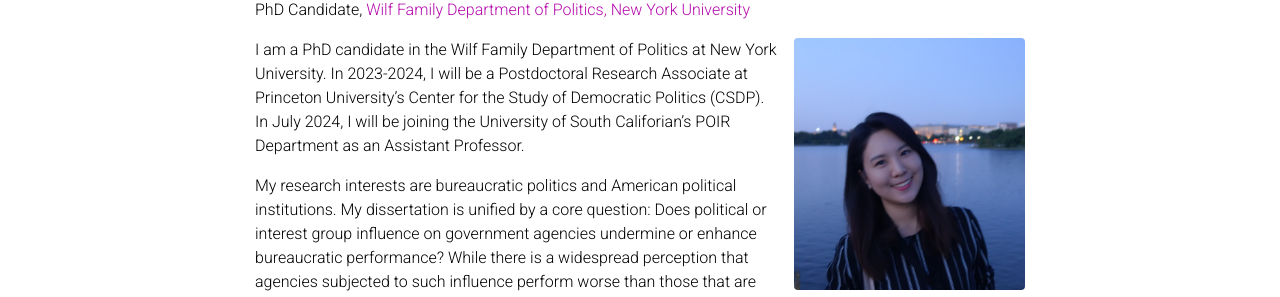
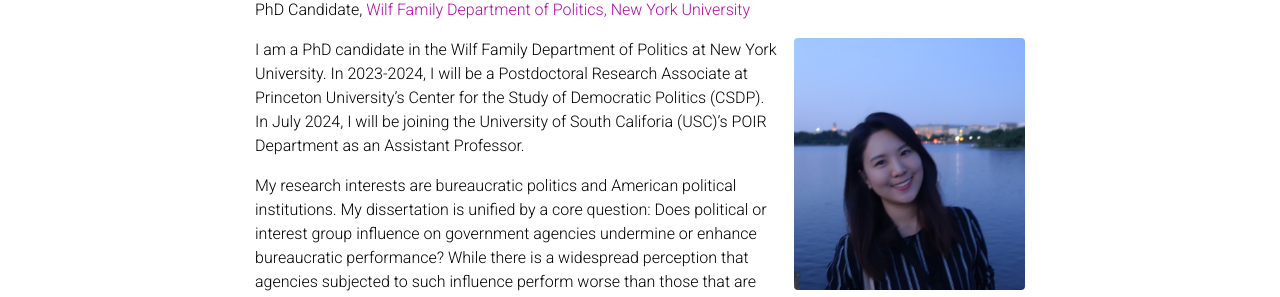
Before and after one commit to kyuwon-lee/kyuwon-lee.github.io, a Jekyll site: the page built from _pages/about.md, in a window 1280 px wide. Shown: the part 162-459 px from the top of the page. Built offline with Jekyll 4.4.1, drawn with Linux system fonts in a browser that asks for light colours; full-size pictures stand in for the smaller copies a plugin makes; comment, search, counter and statistics services are not loaded; a style sheet for code colours, icons or effects is not loaded.

Commit message:
Update about.md

```diff
--- a/_pages/about.md
+++ b/_pages/about.md
@@ -15,7 +15,7 @@ profile:
 
 ---
 
-I am a PhD candidate in the Wilf Family Department of Politics at New York University. In 2023-2024, I will be a Postdoctoral Research Associate at Princeton University's Center for the Study of Democratic Politics (CSDP). In July 2024, I will be joining the University of South Califorian's POIR Department as an Assistant Professor.
+I am a PhD candidate in the Wilf Family Department of Politics at New York University. In 2023-2024, I will be a Postdoctoral Research Associate at Princeton University's Center for the Study of Democratic Politics (CSDP). In July 2024, I will be joining the University of South Califoria (USC)'s POIR Department as an Assistant Professor.
 
 My research interests are bureaucratic politics and American political institutions. My dissertation is unified by a core question: Does political or interest group influence on government agencies undermine or enhance bureaucratic performance? While there is a widespread perception that agencies subjected to such influence perform worse than those that are not, my dissertation addresses unexplored subtleties regarding this question. Specifically, my dissertation consists of two overarching projects.
 
```
